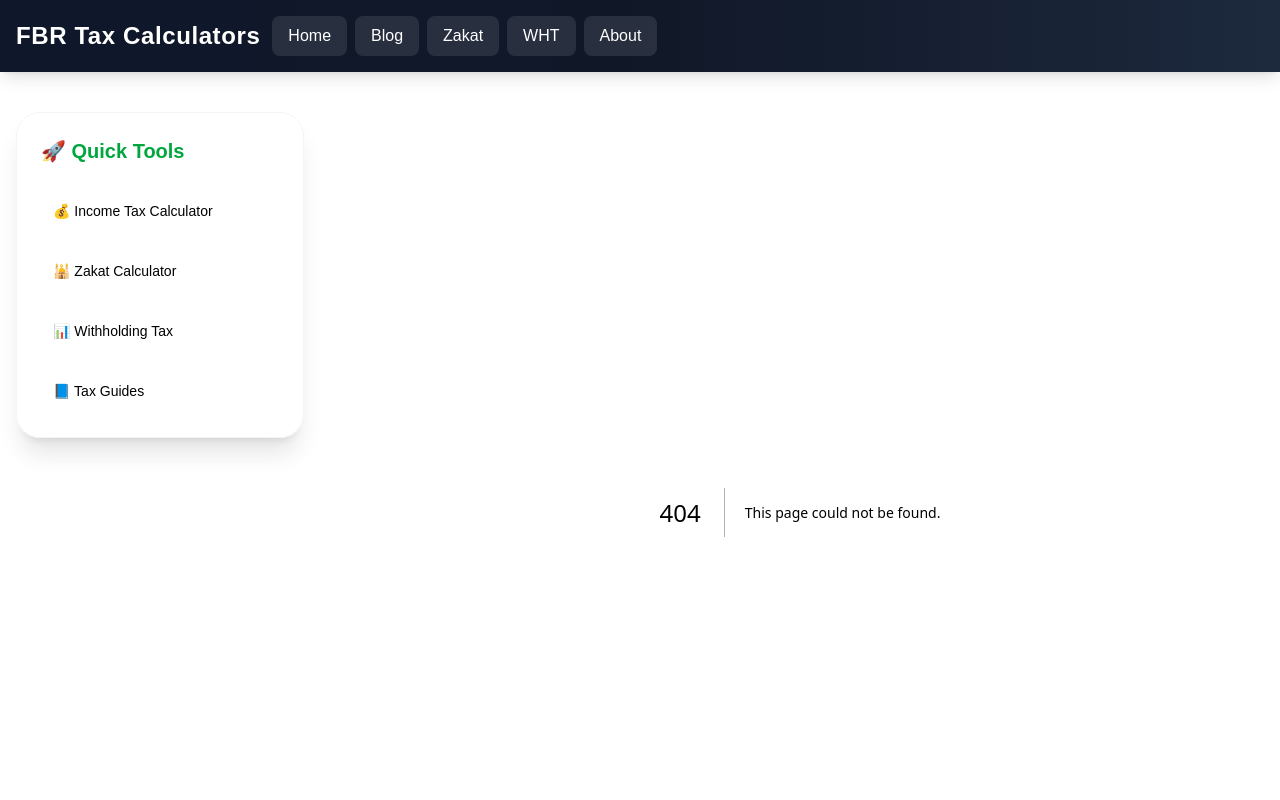
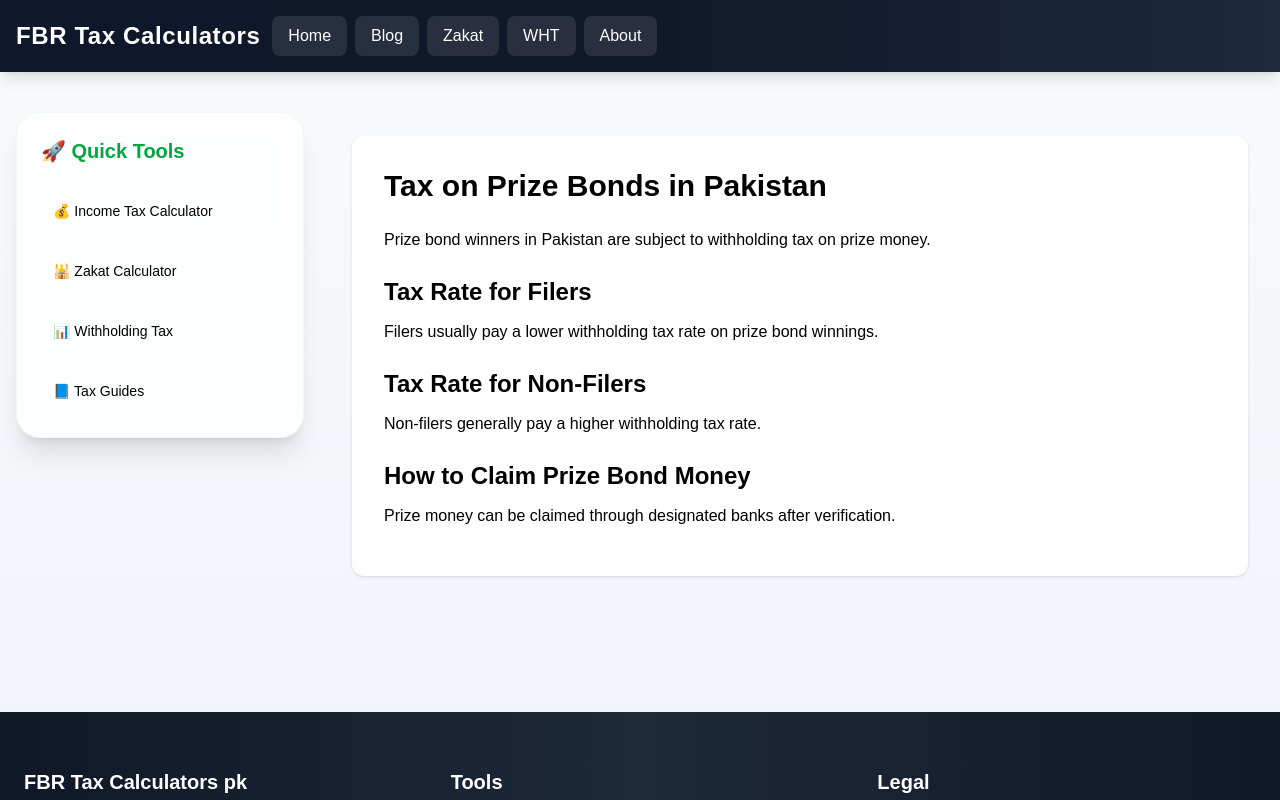
Before and after one commit to muhammadobaid1986/fbrtaxcalculators, a Next.js app: page /tax-on-prize-bonds-pakistan in a window 1280 px wide. Before the commit this address had no page. Shown: the top 800 px of the page. Built offline with nearby package versions, Linux system fonts and the light colour scheme.

Commit message:
add prize bond tax article

```diff
--- a/app/blog/page.tsx
+++ b/app/blog/page.tsx
@@ -37,6 +37,10 @@ const posts = [
     title: "Tax on Car Registration in Pakistan",
     link: "/tax-on-car-registration"
   },
+  {
+  title: "Tax on Prize Bonds in Pakistan",
+  link: "/tax-on-prize-bonds-pakistan"
+},
 ];
 
 export default function Blog() {
--- /dev/null
+++ b/app/tax-on-prize-bonds-pakistan/page.tsx
@@ -0,0 +1,43 @@
+export const metadata = {
+  title: "Tax on Prize Bonds in Pakistan (2025 Guide)",
+  description:
+    "Learn how tax on prize bond winnings is deducted in Pakistan for filers and non-filers.",
+};
+
+export default function PrizeBondTax() {
+  return (
+    <div className="bg-white p-8 rounded-xl shadow mt-6 max-w-4xl mx-auto">
+      <h1 className="text-3xl font-bold mb-6">
+        Tax on Prize Bonds in Pakistan
+      </h1>
+
+      <p className="mb-4">
+        Prize bond winners in Pakistan are subject to withholding tax on prize money.
+      </p>
+
+      <h2 className="text-2xl font-semibold mt-6 mb-3">
+        Tax Rate for Filers
+      </h2>
+
+      <p className="mb-4">
+        Filers usually pay a lower withholding tax rate on prize bond winnings.
+      </p>
+
+      <h2 className="text-2xl font-semibold mt-6 mb-3">
+        Tax Rate for Non-Filers
+      </h2>
+
+      <p className="mb-4">
+        Non-filers generally pay a higher withholding tax rate.
+      </p>
+
+      <h2 className="text-2xl font-semibold mt-6 mb-3">
+        How to Claim Prize Bond Money
+      </h2>
+
+      <p className="mb-4">
+        Prize money can be claimed through designated banks after verification.
+      </p>
+    </div>
+  );
+}
```
